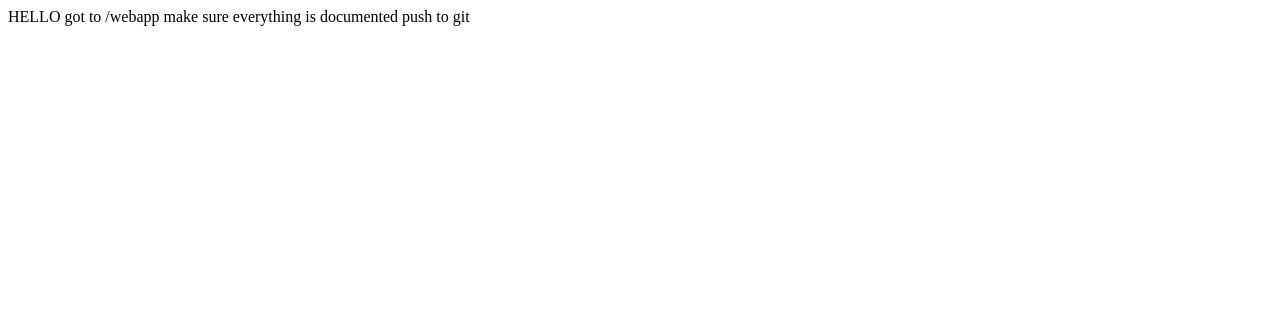
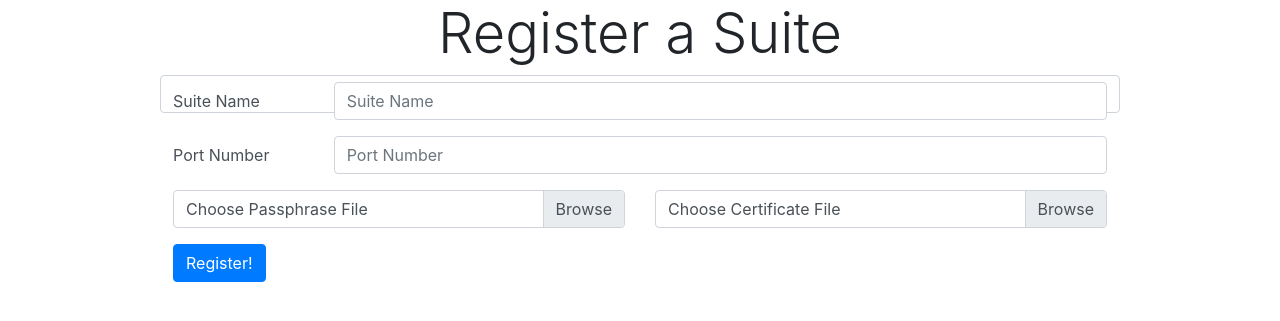
Before and after one commit to NancyGomez/WebBasedCylc, a Django app: page / in a window 1280 px wide. Shown: the top 321 px of the page. Run offline with Django 3.2, Linux system fonts and the light colour scheme; some libraries are stand-ins or nearby versions.

Commit message:
I couldn't help it, I wanted to change the appearance. Also began register page and renamed pages accordingly

```diff
--- a/cylc_webapp/au.py
+++ b/cylc_webapp/au.py
@@ -11,13 +11,14 @@ import os
 from anytree import Node, RenderTree
 from job import Job, JobNode
 from port import getPorts
-from anytree import Node, RenderTree
 
 SUITE = "my.suite"
 HOST_NAME = 'bigbrotherx52-cylc-capstone-sp18-5942931'
 PORT_LIST = getPorts(HOST_NAME)
 newpath = r'cylc_webapp/cylc-variables'
 
+def getSuiteName():
+    return SUITE
 
 '''
     Returns the passphrase as read from the file saved in the '.service/passphrase'
--- /dev/null
+++ b/cylc_webapp/jinja2/templates/register.html
@@ -0,0 +1,65 @@
+<!DOCTYPE html>
+<html>
+    <head>
+        <meta charset="utf-8">
+        <meta name="viewport" content="width=device-width">
+        <title>Register a Suite</title>
+        <!--Local Style Sheet-->
+        <link href="{{ static('styles.css') }}" rel="stylesheet" type="text/css" />
+        <!--Bootstrap-->
+        <link rel="stylesheet" href="https://stackpath.bootstrapcdn.com/bootstrap/4.1.1/css/bootstrap.min.css" integrity="sha384-WskhaSGFgHYWDcbwN70/dfYBj47jz9qbsMId/iRN3ewGhXQFZCSftd1LZCfmhktB" crossorigin="anonymous">
+    </head>
+
+    <body>
+        <div>
+            <div class="center">
+                <h1 class="display-4"> Register a Suite</h1>
+            </div>
+            <div class="form_span">
+                <form class="form-control">
+
+                    <div class="form-group row">
+                        <label for="inputEmail3" class="col-sm-2 col-form-label">Suite Name</label>
+                        <div class="col-sm-10">
+                            <input class="form-control" placeholder="Suite Name">
+                        </div>
+                    </div>
+
+                    <div class="form-group row">
+                        <label for="inputEmail3" class="col-sm-2 col-form-label">Port Number</label>
+                        <div class="col-sm-10">
+                            <input class="form-control" placeholder="Port Number">
+                        </div>
+                    </div>
+
+                    <div class="form-group row">
+                        <div class="col">
+                           <div class="input-group">
+                                <div class="custom-file">
+                                    <input type="file" class="custom-file-input" id="inputGroupFile04">
+                                    <label class="custom-file-label" for="inputGroupFile04">Choose Passphrase File</label>
+                                </div>
+                            </div>
+                        </div>
+
+                        <div class="col">
+                            <div class="input-group">
+                                <div class="custom-file">
+                                    <input type="file" class="custom-file-input" id="inputGroupFile04">
+                                    <label class="custom-file-label" for="inputGroupFile04">Choose Certificate File</label>
+                                </div>
+                            </div>
+                        </div>
+                    </div>
+
+                    <div class="form-group row">
+                        <div class="col-sm-10">
+                            <button type="submit" class="btn btn-primary">Register!</button>
+                        </div>
+                    </div>
+                </form>
+
+            </div>
+        </div>
+    </body>
+</html>
--- a/cylc_webapp/jinja2/templates/splash.html
+++ /dev/null
@@ -1,8 +0,0 @@
-HELLO
-got to /webapp
-
-
-
-
-make sure everything is documented
-push to git
--- a/cylc_webapp/static/styles.css
+++ b/cylc_webapp/static/styles.css
@@ -1,8 +1,39 @@
-.navbar {
-    overflow: hidden;
-    background-color:#DCDAD5;
-   font-family: "Georgia", Times, serif;
+body {
+    font-family: helvetica;
 }
+
+table {
+        width: 100%;
+        border-collapse: collapse;
+
+}
+td, th {
+        border: 1px solid #f3f3f3;
+        font-size: 14px;
+        text-align: left;
+        padding: 8px;
+}
+th {
+  font-weight: bold
+}
+
+nav {
+    margin-bottom: 10px;
+}
+
+.circle {
+  float: left;
+  height: 25px;
+  width: 25px;
+  border-radius: 50%;
+  margin-right: 8px;
+}
+
+.refreshWrapper {
+    border:1px solid #000;
+    background-color:white;
+}
+
 hr {
     display: block;
     margin-top: 0.0em;
@@ -11,75 +42,36 @@ hr {
     margin-right: auto;
     border-style: inset;
     border-width: 2px;
-    font-family: "Georgia", Times, serif;
-}
-table {
-        width: 100%;
-        border-collapse: collapse;
-
-}
-td, th {
-        border: 1px solid #f3f3f3;
-        font-size: 18px;
-        text-align: left;
-        padding: 8px;
-}
-th {
-  font-weight: bold
 }
 
-.navbar a {
-    float: left;
-    font-size: 11px;
-    color: Black;
+.center {
+    width: 98%;
+    margin: auto;
     text-align: center;
-    padding: 10px 14px;
-    text-decoration: none;
-    font-family: "Georgia", Times, serif;
 }
 
 
-.navbar a:hover, .dropdown:hover .dropbtn {
-    background-color: black ;
-    color: WHITE;
-    font-family: "Georgia", Times, serif;
-}
+.pic1{
+    position: center ;
+    border: 3px solid #DCDAD5;
+    margin-left: 810px;
+    margin-top:-32px;
+    height:830px;
 
-
-.dropdown:hover .dropdown-content {
-    display: block;
 }
 .vl {
     border-left: 6px solid green;
     height: 500px;
-    font-family: "Georgia", Times, serif;
 }
 
 .label {
     background-color: #DCDAD5;
     width: 600px;
     padding: 10px;
-   border:solid 1px black;
-   font-family: "Georgia", Times, serif
+    border:solid 1px black;
 }
 
-.pic1{
-    position: center ;
-    border: 3px solid #DCDAD5;
-    margin-left: 810px;
-    margin-top:-32px;
-
-    height:830px;
-
+.form_span {
+    width: 75%;
+    margin: auto;
 }
-.square {
-  float: left;
-  height: 25px;
-  width: 25px;
-  border-radius: 50%;
-  margin-right: 8px;
-}
-
-.rem_float {
-    clear:both;
-}
--- a/cylc_webapp/views.py
+++ b/cylc_webapp/views.py
@@ -7,13 +7,13 @@ from django.shortcuts import render
 # Create your views here.
 from django.http import HttpResponse
 
-from au import getResponse
+from au import getResponse, getSuiteName
 from job import Job
 
 
 
 def index(request):
-    template = loader.get_template('splash.html')
+    template = loader.get_template('register.html')
 
     return HttpResponse(template.render())
 
@@ -21,6 +21,7 @@ def index(request):
 # what calls this because that is where we set the page to reload consistently.
 def webapp(request):
     data = getResponse()
+    suite = getSuiteName()
     dataset = []
     dataOrder = ["name", "label", "latest_message","host","batch_sys_name","submit_method_id","submitted_time_string","started_time_string","finished_time_string","mean_elapsed_time"]
     if(data == None):
@@ -35,7 +36,8 @@ def webapp(request):
 
     context = {
         'dataOrderKey' : dataOrder,
-        'data' : dataset
+        'data' : dataset,
+        'suite' : suite
     }
-    template = loader.get_template('index.html')
+    template = loader.get_template('suite_view.html')
     return HttpResponse(template.render(context, request) )
```
Also changed, not shown: cylc_webapp/jinja2/templates/index.html (deleted, +0 -195 lines), cylc_webapp/jinja2/templates/leftover.html (added, +78 -0 lines), cylc_webapp/jinja2/templates/suite_view.html (added, +117 -0 lines).
